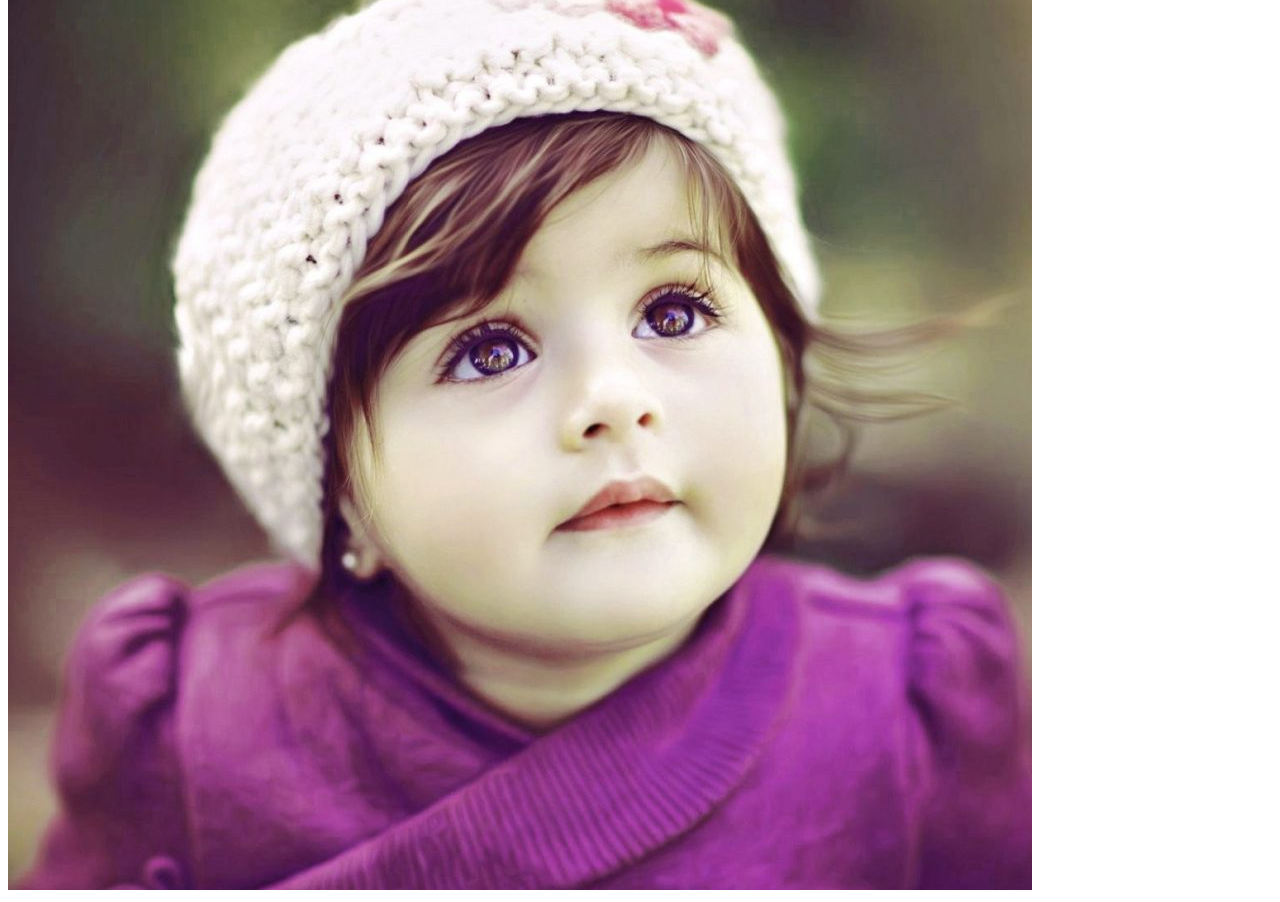
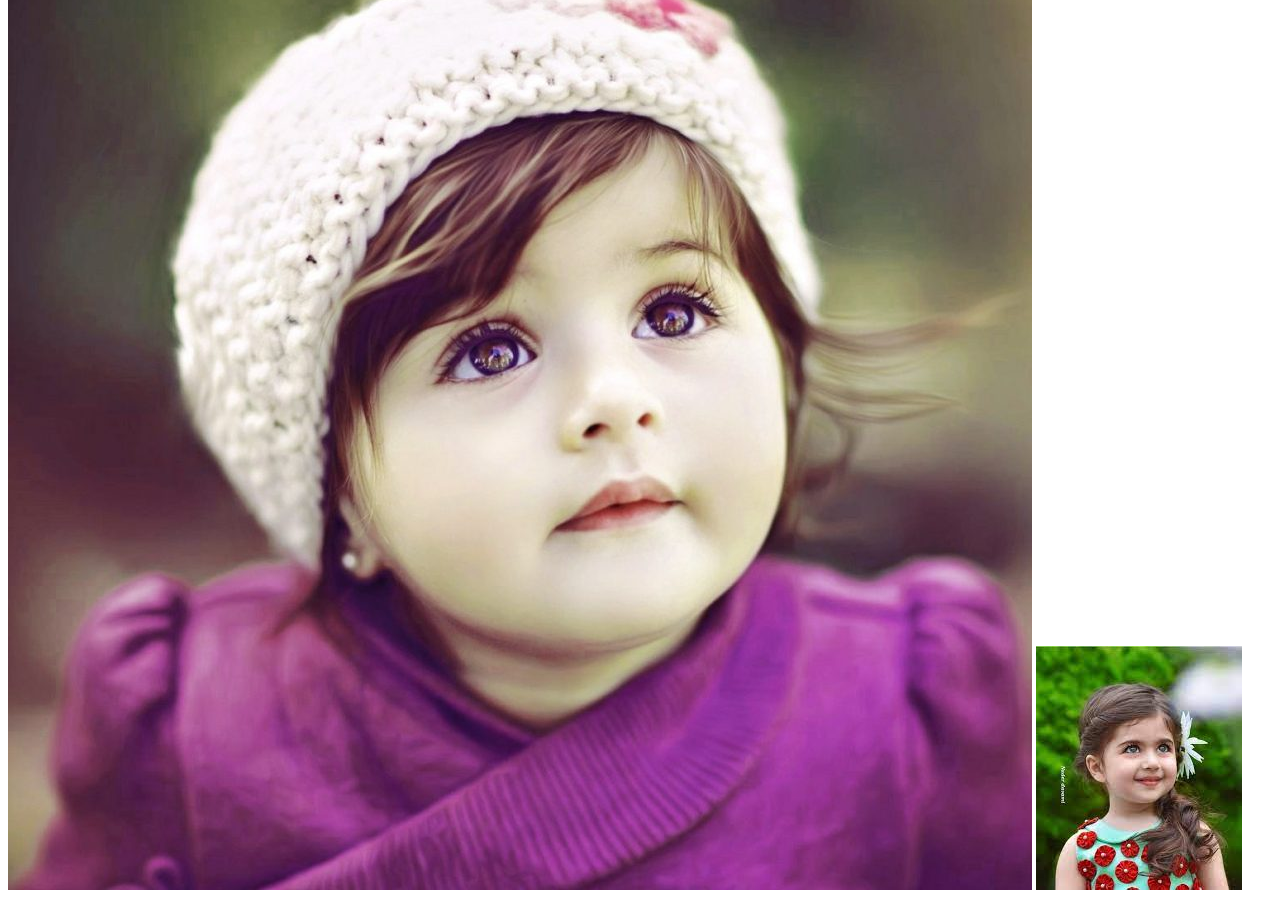
Before and after one commit to ShovanTheMan/my-second-repo, a plain HTML site: page index.html in a window 1280 px wide. Shown: the part 258-1160 px from the top of the page. Drawn offline with Linux system fonts and the light colour scheme.

Commit message:
image added

```diff
--- a/index.html
+++ b/index.html
@@ -13,6 +13,7 @@
     <p>i am coding now</p>
     <link rel="stylesheet" href="style.css">
     <img src="baby.jpg.jpg" alt="">
+    <img src="cute.jpg.jfif" alt="">
 
 
 </body>
```
